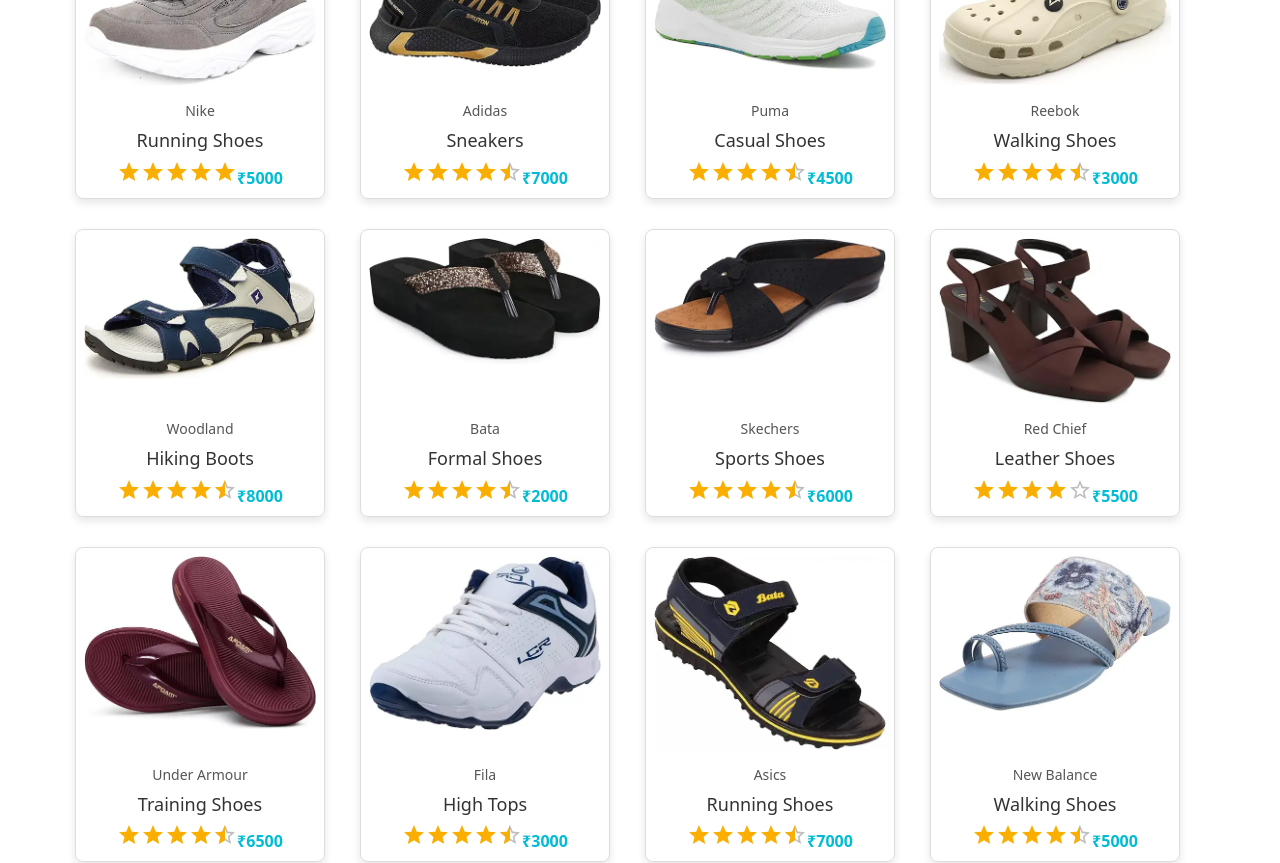
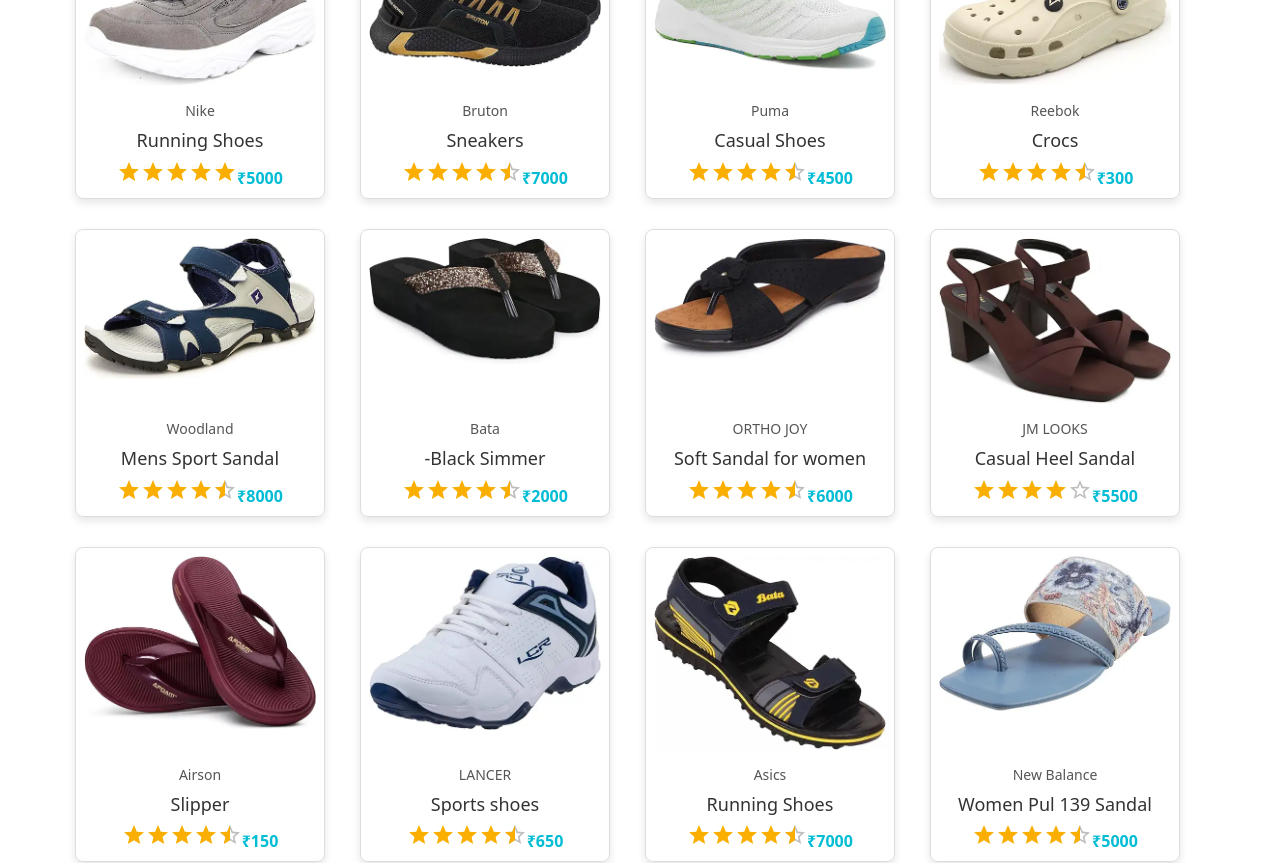
Before and after one commit to Krishmakumari/React-Ecommerce-Website, a React (Create React App) app in the folder ecommerce/: page /footwear in a window 1280 px wide. Shown: the part 480-1343 px from the top of the page. Built offline with nearby package versions, Linux system fonts and the light colour scheme.

Commit message:
"Updated product data, added toast notification, and modified select drop component"

```diff
--- a/ecommerce/src/App.js
+++ b/ecommerce/src/App.js
@@ -17,10 +17,12 @@
 import Register from './pages/login/register';
 import ProductDetail from './pages/productdetail/productdetail'; // Import the ProductDetail page
 import Footwear from './pages/footwear/footwear';
+import { ToastContainer } from 'react-toastify';
 
 function App() {
   return (
     <CartProvider>  {/* Wrap components inside CartProvider to access cart context */}
+       <ToastContainer />
       <Router>
         <Header />
         <Routes>
--- a/ecommerce/src/components/header/header.js
+++ b/ecommerce/src/components/header/header.js
@@ -125,3 +125,17 @@
 }
 
 export default Header;
+
+
+
+
+
+const locationOptions = [
+  "Andhra Pradesh", "Arunachal Pradesh", "Assam", "Bihar",
+  "Chhattisgarh", "Goa", "Gujarat", "Haryana", "Himachal Pradesh",
+  "Jharkhand", "Karnataka", "Kerala", "Madhya Pradesh",
+  "Maharashtra", "Manipur", "Meghalaya", "Mizoram", "Nagaland",
+  "Odisha", "Punjab", "Rajasthan", "Sikkim", "Tamil Nadu",
+  "Telangana", "Tripura", "Uttar Pradesh", "Uttarakhand",
+  "West Bengal"
+];
--- a/ecommerce/src/components/product/product.js
+++ b/ecommerce/src/components/product/product.js
@@ -5,6 +5,9 @@
 import FavoriteIcon from '@mui/icons-material/FavoriteBorderOutlined';
 import VisibilityIcon from '@mui/icons-material/VisibilityOutlined';
 import { useNavigate } from 'react-router-dom'; // Import useNavigate
+import { toast } from 'react-toastify';
+import 'react-toastify/dist/ReactToastify.css';
+
 
 function Product({ name, title, image, rating, price, id }) {
   const { addToCart, addToFavorites } = useCart(); // Access cart functions from context
@@ -14,13 +17,22 @@
     navigate(`/product/${id}`); // Navigate to product detail page with the product id
   };
 
+  const handleAddToCart = () => {
+    addToCart({ name, title, image, rating, price, id }); // Add product to cart
+    // Display toast notification
+    toast.success(`Product been added to the cart!`, {
+      position: 'top-right',  // Use string 'top-right' instead of toast.POSITION.TOP_RIGHT
+      autoClose: 2000, // Close after 2 seconds
+    });
+  };
+
   return (
     <div className='productBox'>
       <div className='imgWrapper'>
         <img src={image} alt="Product" />
         <div className='iconBox'>
           <span className='material-icons'>
-            <FavoriteIcon onClick={() => addToCart({ name, title, image, rating, price, id })} />
+            <FavoriteIcon onClick={handleAddToCart} /> {/* Add to cart with toast notification */}
           </span>
           <span className='material-icons'>
             <VisibilityIcon onClick={handleViewClick} /> {/* View icon with click handler */}
--- a/ecommerce/src/components/product/productList.js
+++ b/ecommerce/src/components/product/productList.js
@@ -27,7 +27,7 @@
     { id: 7, name: 'Ella Blue', title: 'Product 7', image: P7, rating: 4.0, price: 849 },
     { id: 8, name: 'Frank Green', title: 'Product 8', image: P8, rating: 3.5, price: 950 },
     { id: 9, name: 'Grace Yellow', title: 'Product 9', image: P9, rating: 4.0, price: 1100 },
-    { id: 9, name: 'Grace Yellow', title: 'Product 9', image: P10, rating: 4.3, price: 600 },
+    { id: 10, name: 'Grace Yellow', title: 'Product 9', image: P10, rating: 4.3, price: 600 },
   ];
 
   const { addToCart } = useCart(); // Access addToCart function from context
--- a/ecommerce/src/components/selectdrop/selectdrop.js
+++ b/ecommerce/src/components/selectdrop/selectdrop.js
@@ -1,13 +1,19 @@
 import React from 'react';
+import { useNavigate } from 'react-router-dom';
 import './selectdrop.css';
 
 const Selectdrop = ({ isOpen, onSelect, type }) => {
+  const navigate = useNavigate();
+
   if (!isOpen) return null;
 
-  // Define separate options for categories and locations
   const categoryOptions = [
-    "All Categories", "Electronics", "Fashion", "Books",
-    "Home Appliances", "Sports"
+    { name: "All Categories", path: "/" },
+    { name: "Men Clothing", path: "/men" },
+    { name: "Women Clothing", path: "/women" },
+    { name: "Electronics", path: "/electronic" },
+    { name: "Footwear", path: "/footwear" },
+    { name: "Jewelery", path: "/jewelery" },
   ];
 
   const locationOptions = [
@@ -20,18 +26,21 @@
     "West Bengal"
   ];
 
-  // Choose the appropriate options based on the type
+
   const options = type === "categories" ? categoryOptions : locationOptions;
 
   return (
     <div className="selectdrop-menu">
       {options.map((option) => (
         <div
-          key={option}
+          key={option.name}
           className="selectdrop-item"
-          onClick={() => onSelect(option)}
+          onClick={() => {
+            onSelect(option.name);
+            navigate(option.path);
+          }}
         >
-          {option}
+          {option.name}
         </div>
       ))}
     </div>
--- a/ecommerce/src/pages/footwear/footwear.js
+++ b/ecommerce/src/pages/footwear/footwear.js
@@ -19,17 +19,17 @@
 // Extended array of footwear products
 const footwearProducts = [
   { id: 45, name: 'Nike', title: 'Running Shoes', image: f1, rating: 4.8, price: 5000 },
-  { id: 46, name: 'Adidas', title: 'Sneakers', image: f2, rating: 4.6, price: 7000 },
+  { id: 46, name: 'Bruton', title: 'Sneakers', image: f2, rating: 4.6, price: 7000 },
   { id: 47, name: 'Puma', title: 'Casual Shoes', image: f3, rating: 4.5, price: 4500 },
-  { id: 48, name: 'Reebok', title: 'Walking Shoes', image: f4, rating: 4.4, price: 3000 },
-  { id: 49, name: 'Woodland', title: 'Hiking Boots', image: f5, rating: 4.7, price: 8000 },
-  { id: 50, name: 'Bata', title: 'Formal Shoes', image: f6, rating: 4.3, price: 2000 },
-  { id: 51, name: 'Skechers', title: 'Sports Shoes', image: f7, rating: 4.5, price: 6000 },
-  { id: 52, name: 'Red Chief', title: 'Leather Shoes', image: f8, rating: 4.2, price: 5500 },
-  { id: 53, name: 'Under Armour', title: 'Training Shoes', image: f9, rating: 4.6, price: 6500 },
-  { id: 54, name: 'Fila', title: 'High Tops', image: f10, rating: 4.4, price: 3000 },
+  { id: 48, name: 'Reebok', title: 'Crocs', image: f4, rating: 4.4, price: 300 },
+  { id: 49, name: 'Woodland', title: 'Mens Sport Sandal', image: f5, rating: 4.7, price: 8000 },
+  { id: 50, name: 'Bata', title: '-Black Simmer', image: f6, rating: 4.3, price: 2000 },
+  { id: 51, name: 'ORTHO JOY', title: 'Soft Sandal for women', image: f7, rating: 4.5, price: 6000 },
+  { id: 52, name: 'JM LOOKS', title: 'Casual Heel Sandal', image: f8, rating: 4.2, price: 5500 },
+  { id: 53, name: 'Airson', title: 'Slipper', image: f9, rating: 4.6, price: 150 },
+  { id: 54, name: 'LANCER', title: 'Sports shoes', image: f10, rating: 4.4, price: 650 },
   { id: 55, name: 'Asics', title: 'Running Shoes', image: f11, rating: 4.5, price: 7000 },
-  { id: 56, name: 'New Balance', title: 'Walking Shoes', image: f12, rating: 4.3, price: 5000 },
+  { id: 56, name: 'New Balance', title: 'Women Pul 139 Sandal', image: f12, rating: 4.3, price: 5000 },
 ];
 
 function Footwear() {
--- a/ecommerce/src/pages/productdetail/productdetail.js
+++ b/ecommerce/src/pages/productdetail/productdetail.js
@@ -86,18 +86,18 @@
   { id: 22, name: 'Mona Blue', title: 'Product 15', image: P25, rating: 4.2, price: 750 , description: 'Lorem ipsum dolor sit amet, consectetur adipiscing elit. Sed non risus. Suspendisse lectus tortor, dignissim sit amet, adipiscing nec, ultricies sed, dolor.' },
   { id: 23, name: 'Nate Black', title: 'Product 16', image: P26, rating: 4.6, price: 1150 , description: 'Lorem ipsum dolor sit amet, consectetur adipiscing elit. Sed non risus. Suspendisse lectus tortor, dignissim sit amet, adipiscing nec, ultricies sed, dolor.' },
   { id: 24, name: 'Olive Orange', title: 'Product 17', image: P27, rating: 4.3, price: 980 , description: 'Lorem ipsum dolor sit amet, consectetur adipiscing elit. Sed non risus. Suspendisse lectus tortor, dignissim sit amet, adipiscing nec, ultricies sed, dolor.' },
-  { id: 25, name: 'Tanishq', title: 'Gold Necklace', image: J1, rating: 4.8, price: 25000, description: 'Lorem ipsum dolor sit amet, consectetur adipiscing elit. Sed non risus. Suspendisse lectus tortor, dignissim sit amet, adipiscing nec, ultricies sed, dolor.' },
-  { id: 26, name: 'Kalyan', title: 'Diamond Ring', image: J2, rating: 4.6, price: 35000 , description: 'Lorem ipsum dolor sit amet, consectetur adipiscing elit. Sed non risus. Suspendisse lectus tortor, dignissim sit amet, adipiscing nec, ultricies sed, dolor.'},
-  { id: 27, name: 'CaratLane', title: 'Platinum Earrings', image: J3, rating: 4.7, price: 45000 , description: 'Lorem ipsum dolor sit amet, consectetur adipiscing elit. Sed non risus. Suspendisse lectus tortor, dignissim sit amet, adipiscing nec, ultricies sed, dolor.'},
-  { id: 28, name: 'PC Jeweller', title: 'Silver Bracelet', image: J4, rating: 4.5, price: 15000, description: 'Lorem ipsum dolor sit amet, consectetur adipiscing elit. Sed non risus. Suspendisse lectus tortor, dignissim sit amet, adipiscing nec, ultricies sed, dolor.' },
-  { id: 29, name: 'Malabar', title: 'Gold Bangles', image: J5, rating: 4.3, price: 20000, description: 'Lorem ipsum dolor sit amet, consectetur adipiscing elit. Sed non risus. Suspendisse lectus tortor, dignissim sit amet, adipiscing nec, ultricies sed, dolor.' },
-  { id: 30, name: 'Zirconia', title: 'Zircon Necklace', image: J6, rating: 4.4, price: 18000, description: 'Lorem ipsum dolor sit amet, consectetur adipiscing elit. Sed non risus. Suspendisse lectus tortor, dignissim sit amet, adipiscing nec, ultricies sed, dolor.' },
-  { id: 31, name: 'Bluestone', title: 'Silver Anklet', image: J7, rating: 4.2, price: 12000, description: 'Lorem ipsum dolor sit amet, consectetur adipiscing elit. Sed non risus. Suspendisse lectus tortor, dignissim sit amet, adipiscing nec, ultricies sed, dolor.' },
-  { id: 32, name: 'Swarovski', title: 'Crystal Earrings', image: J8, rating: 4.7, price: 22000 , description: 'Lorem ipsum dolor sit amet, consectetur adipiscing elit. Sed non risus. Suspendisse lectus tortor, dignissim sit amet, adipiscing nec, ultricies sed, dolor.'},
+  { id: 25, name: 'Tanishq', title: 'Pearl Earrings', image: J1, rating: 4.8, price: 25000, description: 'Lorem ipsum dolor sit amet, consectetur adipiscing elit. Sed non risus. Suspendisse lectus tortor, dignissim sit amet, adipiscing nec, ultricies sed, dolor.' },
+  { id: 26, name: 'Kalyan', title: 'Braclet', image: J2, rating: 4.6, price: 35000 , description: 'Lorem ipsum dolor sit amet, consectetur adipiscing elit. Sed non risus. Suspendisse lectus tortor, dignissim sit amet, adipiscing nec, ultricies sed, dolor.'},
+  { id: 27, name: 'CaratLane', title: 'Butterfly Earrings', image: J3, rating: 4.7, price: 45000 , description: 'Lorem ipsum dolor sit amet, consectetur adipiscing elit. Sed non risus. Suspendisse lectus tortor, dignissim sit amet, adipiscing nec, ultricies sed, dolor.'},
+  { id: 28, name: 'PC Jeweller', title: 'Multi-Jhumkas', image: J4, rating: 4.5, price: 15000, description: 'Lorem ipsum dolor sit amet, consectetur adipiscing elit. Sed non risus. Suspendisse lectus tortor, dignissim sit amet, adipiscing nec, ultricies sed, dolor.' },
+  { id: 29, name: 'Malabar', title: 'Cherry Earrings', image: J5, rating: 4.3, price: 20000, description: 'Lorem ipsum dolor sit amet, consectetur adipiscing elit. Sed non risus. Suspendisse lectus tortor, dignissim sit amet, adipiscing nec, ultricies sed, dolor.' },
+  { id: 30, name: 'Zirconia', title: 'Purple Butterfly', image: J6, rating: 4.4, price: 18000, description: 'Lorem ipsum dolor sit amet, consectetur adipiscing elit. Sed non risus. Suspendisse lectus tortor, dignissim sit amet, adipiscing nec, ultricies sed, dolor.' },
+  { id: 31, name: 'Bluestone', title: 'Blue Butterfly', image: J7, rating: 4.2, price: 12000, description: 'Lorem ipsum dolor sit amet, consectetur adipiscing elit. Sed non risus. Suspendisse lectus tortor, dignissim sit amet, adipiscing nec, ultricies sed, dolor.' },
+  { id: 32, name: 'Swarovski', title: 'Pearl Braclet', image: J8, rating: 4.7, price: 22000 , description: 'Lorem ipsum dolor sit amet, consectetur adipiscing elit. Sed non risus. Suspendisse lectus tortor, dignissim sit amet, adipiscing nec, ultricies sed, dolor.'},
   { id: 33, name: 'Swarovski', title: 'Crystal Earrings', image: J9, rating: 4.7, price: 22000 , description: 'Lorem ipsum dolor sit amet, consectetur adipiscing elit. Sed non risus. Suspendisse lectus tortor, dignissim sit amet, adipiscing nec, ultricies sed, dolor.'},
-  { id: 34, name: 'Swarovski', title: 'Crystal Earrings', image: J10, rating: 4.7, price: 22000 , description: 'Lorem ipsum dolor sit amet, consectetur adipiscing elit. Sed non risus. Suspendisse lectus tortor, dignissim sit amet, adipiscing nec, ultricies sed, dolor.'},
-  { id: 35, name: 'Swarovski', title: 'Crystal Earrings', image: J11, rating: 4.7, price: 22000 , description: 'Lorem ipsum dolor sit amet, consectetur adipiscing elit. Sed non risus. Suspendisse lectus tortor, dignissim sit amet, adipiscing nec, ultricies sed, dolor.'},
-  { id: 36, name: 'Swarovski', title: 'Crystal Earrings', image: J12, rating: 4.7, price: 22000 , description: 'Lorem ipsum dolor sit amet, consectetur adipiscing elit. Sed non risus. Suspendisse lectus tortor, dignissim sit amet, adipiscing nec, ultricies sed, dolor.'},
+  { id: 34, name: 'Swarovski', title: 'Braclet', image: J10, rating: 4.7, price: 22000 , description: 'Lorem ipsum dolor sit amet, consectetur adipiscing elit. Sed non risus. Suspendisse lectus tortor, dignissim sit amet, adipiscing nec, ultricies sed, dolor.'},
+  { id: 35, name: 'Swarovski', title: 'Peacock Earrings', image: J11, rating: 4.7, price: 22000 , description: 'Lorem ipsum dolor sit amet, consectetur adipiscing elit. Sed non risus. Suspendisse lectus tortor, dignissim sit amet, adipiscing nec, ultricies sed, dolor.'},
+  { id: 36, name: 'Swarovski', title: 'Gold Necklace', image: J12, rating: 4.7, price: 22000 , description: 'Lorem ipsum dolor sit amet, consectetur adipiscing elit. Sed non risus. Suspendisse lectus tortor, dignissim sit amet, adipiscing nec, ultricies sed, dolor.'},
   { id: 37, name: 'Samsung', title: 'Samsung TV', image: E1, rating: 4.5, price: 15000 , description: 'Lorem ipsum dolor sit amet, consectetur adipiscing elit. Sed non risus. Suspendisse lectus tortor, dignissim sit amet, adipiscing nec, ultricies sed, dolor.'},
   { id: 38, name: 'Apple', title: 'iPhone 13', image: E2, rating: 4.7, price: 79999 , description: 'Lorem ipsum dolor sit amet, consectetur adipiscing elit. Sed non risus. Suspendisse lectus tortor, dignissim sit amet, adipiscing nec, ultricies sed, dolor.'},
   { id: 39, name: 'Sony', title: 'Sony Headphones', image: E3, rating: 4.2, price: 3500 , description: 'Lorem ipsum dolor sit amet, consectetur adipiscing elit. Sed non risus. Suspendisse lectus tortor, dignissim sit amet, adipiscing nec, ultricies sed, dolor.'},
@@ -108,17 +108,17 @@
   { id: 44, name: 'Dell', title: 'Dell Laptop', image: E8, rating: 4.4, price: 54999, description: 'Lorem ipsum dolor sit amet, consectetur adipiscing elit. Sed non risus. Suspendisse lectus tortor, dignissim sit amet, adipiscing nec, ultricies sed, dolor.' },
 
   { id: 45, name: 'Nike', title: 'Running Shoes', image: f1, rating: 4.8, price: 5000 },
-  { id: 46, name: 'Adidas', title: 'Sneakers', image: f2, rating: 4.6, price: 7000 },
+  { id: 46, name: 'Bruton', title: 'Sneakers', image: f2, rating: 4.6, price: 7000 },
   { id: 47, name: 'Puma', title: 'Casual Shoes', image: f3, rating: 4.5, price: 4500 },
-  { id: 48, name: 'Reebok', title: 'Walking Shoes', image: f4, rating: 4.4, price: 3000 },
-  { id: 49, name: 'Woodland', title: 'Hiking Boots', image: f5, rating: 4.7, price: 8000 },
-  { id: 50, name: 'Bata', title: 'Formal Shoes', image: f6, rating: 4.3, price: 2000 },
-  { id: 51, name: 'Skechers', title: 'Sports Shoes', image: f7, rating: 4.5, price: 6000 },
-  { id: 52, name: 'Red Chief', title: 'Leather Shoes', image: f8, rating: 4.2, price: 5500 },
-  { id: 53, name: 'Under Armour', title: 'Training Shoes', image: f9, rating: 4.6, price: 6500 },
-  { id: 54, name: 'Fila', title: 'High Tops', image: f10, rating: 4.4, price: 3000 },
+  { id: 48, name: 'Reebok', title: 'Crocs', image: f4, rating: 4.4, price: 300 },
+  { id: 49, name: 'Woodland', title: 'Men Sport Sandal', image: f5, rating: 4.7, price: 8000 },
+  { id: 50, name: 'Bata', title: '-Black Simmer', image: f6, rating: 4.3, price: 2000 },
+  { id: 51, name: 'ORTHO JOY', title: 'Soft Sandal for women', image: f7, rating: 4.5, price: 6000 },
+  { id: 52, name: 'JM LOOKS', title: 'Casual Heel Sandal', image: f8, rating: 4.2, price: 5500 },
+  { id: 53, name: 'Airson', title: 'Slipper', image: f9, rating: 4.6, price: 150 },
+  { id: 54, name: 'LANCER', title: 'Sports shoes', image: f10, rating: 4.4, price: 650 },
   { id: 55, name: 'Asics', title: 'Running Shoes', image: f11, rating: 4.5, price: 7000 },
-  { id: 56, name: 'New Balance', title: 'Walking Shoes', image: f12, rating: 4.3, price: 5000 },,
+  { id: 56, name: 'New Balance', title: 'Women Pul 139 Sandal', image: f12, rating: 4.3, price: 5000 },,
 ];
 
 function ProductDetail() {
```
